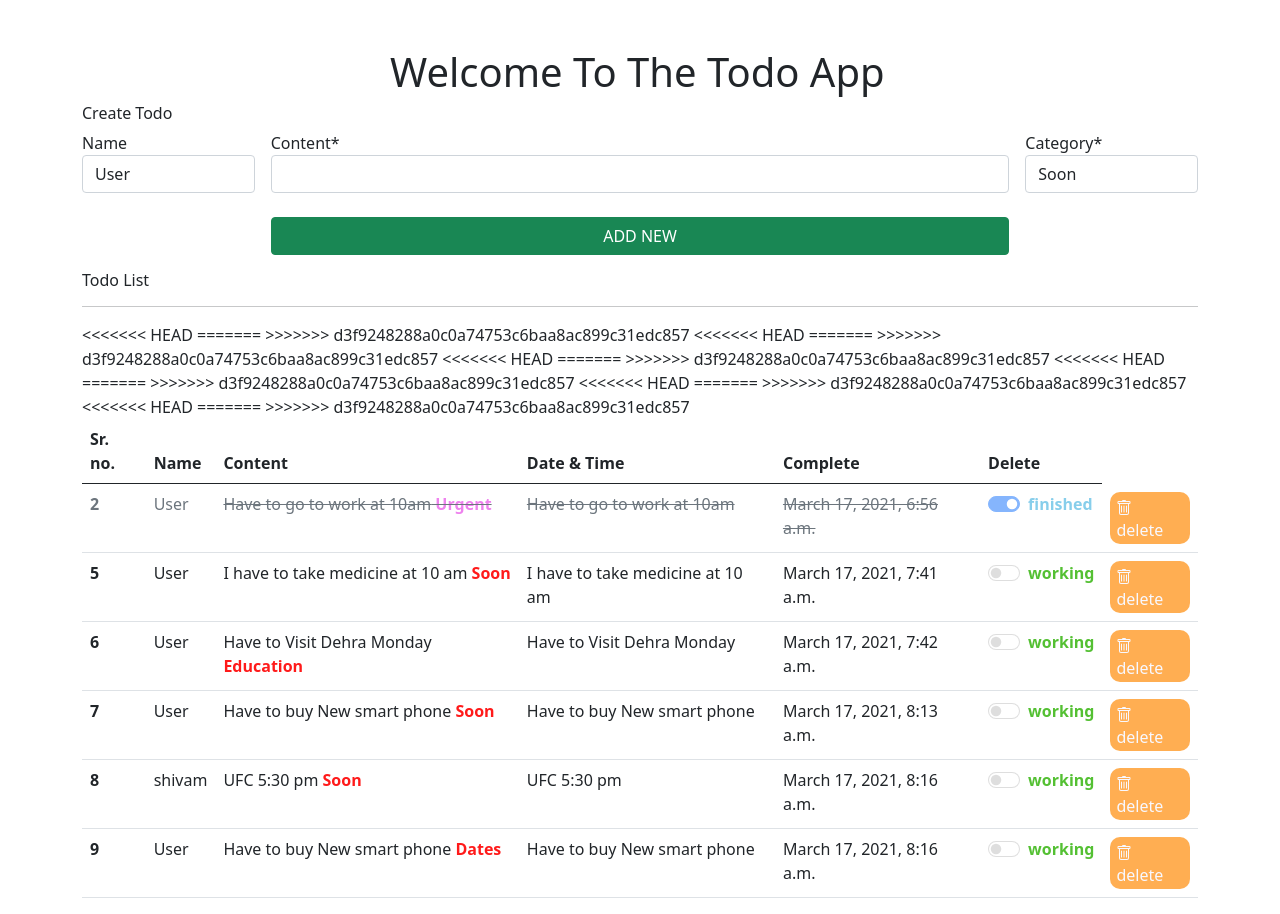
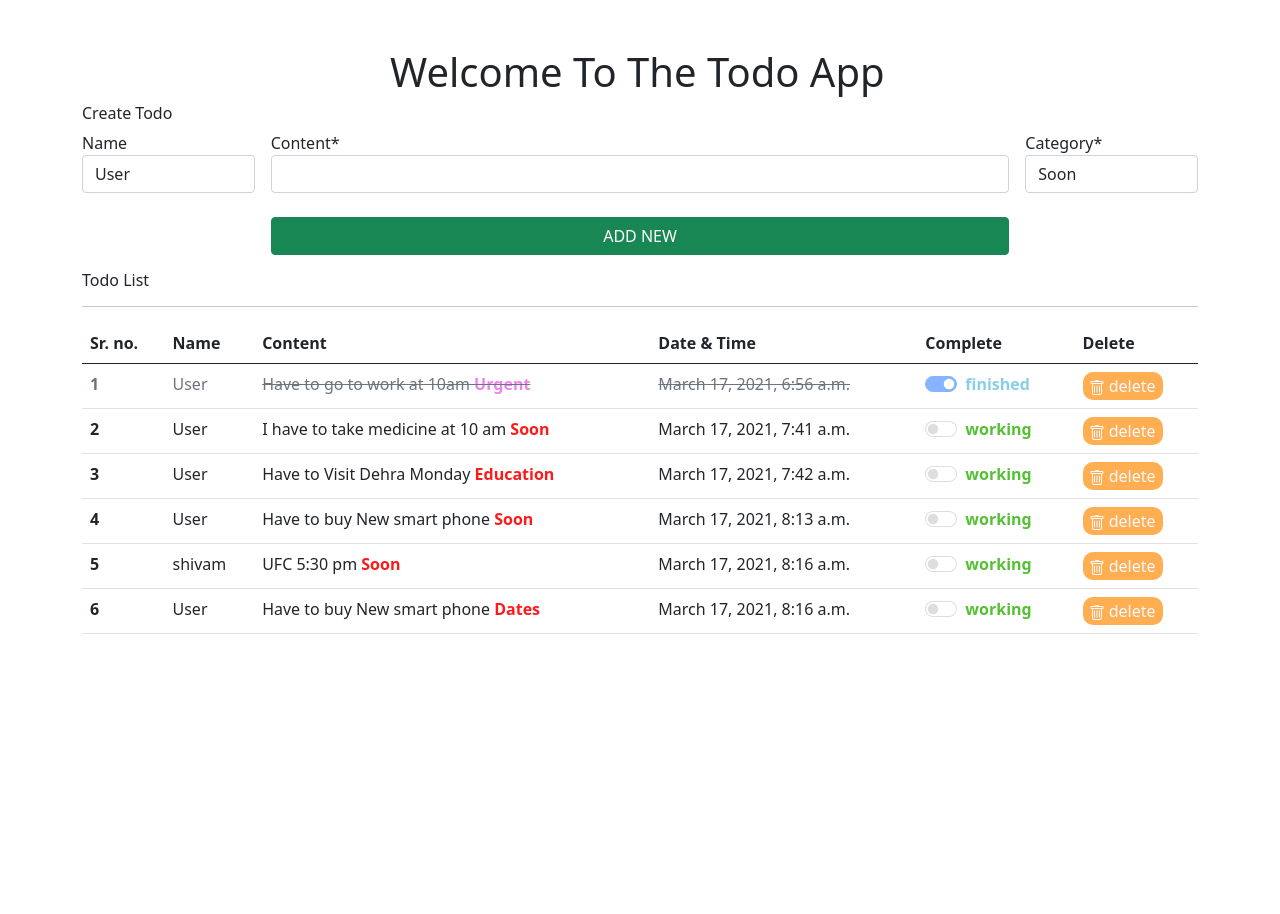
Before and after one commit to Lord-shiv/Django_Raw, a Django app: page /todo-home/ in a window 1280 px wide. After the commit the page ends 634 px from the top, so only its background shows below. Run offline with Django 3.2, Linux system fonts and the light colour scheme; data comes from the database, SQL or seed files in the repository; both versions use the stored data as it was after the commit; some libraries are stand-ins or nearby versions.

Commit message:
* replaces id with sr no. view

```diff
--- a/Todo/templates/home.html
+++ b/Todo/templates/home.html
@@ -51,27 +51,20 @@
             {% for todo_item in all_items %}
             <tr>
                 {% if todo_item.completed == False %}
-                <th scope="row">{{ todo_item.id }}</th>
+                <th scope="row">{{ forloop.counter }}</th>
                 <td>{{ todo_item.name }}</td>
-<<<<<<< HEAD
                 <td>{{ todo_item.content }}<p style="color:rgba(255, 0, 0, 0.897); display: inline; font-weight: 600;">
                         {{ todo_item.category }}</p>
                 </td>
-=======
-                <td>{{ todo_item.content }}</td>
->>>>>>> d3f9248288a0c0a74753c6baa8ac899c31edc857
                 <td>{{ todo_item.created }}</td>
                 {% else %}
-                <th class="text-muted" scope="row">{{ todo_item.id }}</th>
+                <th class="text-muted" scope="row">{{ forloop.counter }}</th>
                 <td class="text-muted">{{ todo_item.name }}</td>
-<<<<<<< HEAD
                 <td class="text-muted text-decoration-line-through">{{ todo_item.content }}<p
                         style="color:violet; display: inline; font-weight: 600;">
                         {{ todo_item.category }}</p>
                 </td>
-=======
-                <td class="text-muted text-decoration-line-through">{{ todo_item.content }}</td>
->>>>>>> d3f9248288a0c0a74753c6baa8ac899c31edc857
+
                 <td class="text-muted text-decoration-line-through">{{ todo_item.created }}</td>
                 {% endif %}
 
```
Also changed, not shown: Todo/db.sqlite3.
